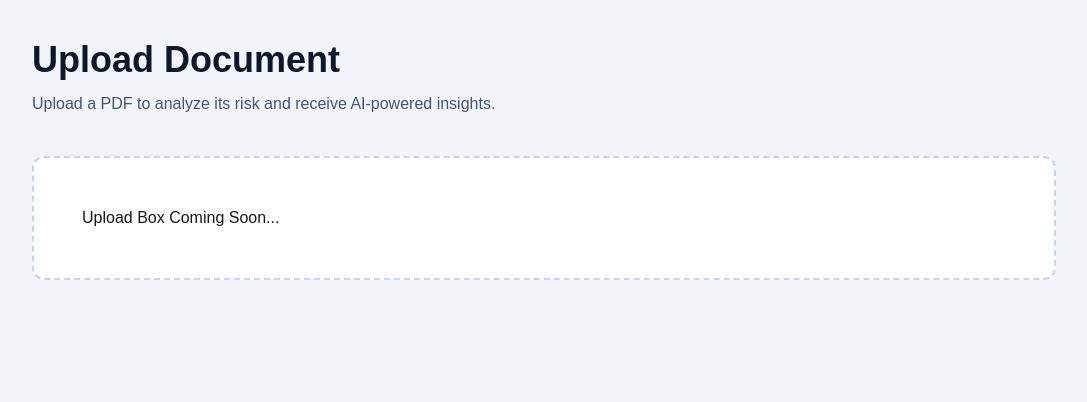
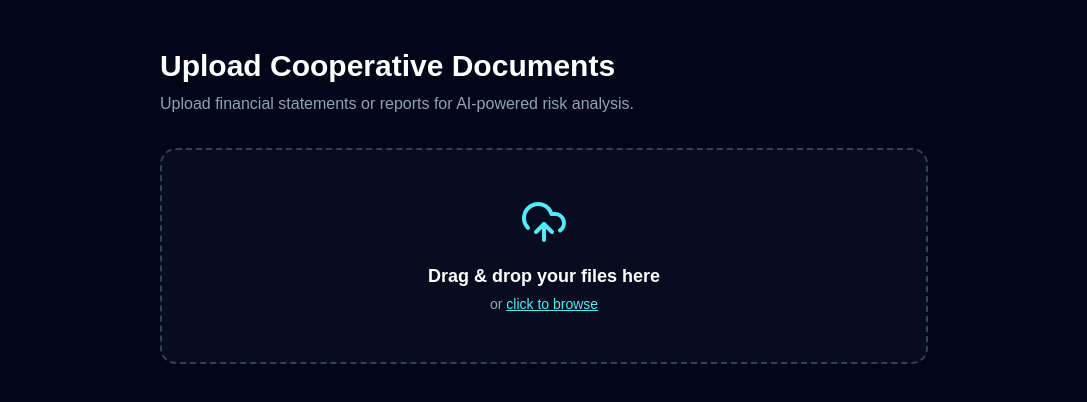
Before and after one commit to DikshaTimilsina/sahakari-nexus, a Next.js app: page /upload in a window 1280 px wide. Shown: the top 402 px of the page, without its empty margins (96-1183 px from the left). Built offline with nearby package versions, Linux system fonts and the light colour scheme.

Commit message:
Build upload page

```diff
--- a/app/upload/page.tsx
+++ b/app/upload/page.tsx
@@ -1,18 +1,60 @@
+"use client";
+
+import { useFileUpload } from "@/hooks/useFileUpload";
+import { UploadBox } from "@/components/upload/UploadBox";
+import { FilePreview } from "@/components/upload/FilePreview";
+import { motion, AnimatePresence } from "framer-motion";
+
 export default function UploadPage() {
+  const {
+    files,
+    isDragging,
+    addFiles,
+    removeFile,
+    handleDragOver,
+    handleDragLeave,
+    handleDrop,
+  } = useFileUpload();
+
   return (
-    <main className="min-h-screen bg-slate-100 p-10">
-      <div className="mx-auto max-w-5xl">
-        <h1 className="text-4xl font-bold text-slate-900">
-          Upload Document
+    <main className="min-h-screen bg-slate-950 px-6 py-12">
+      <div className="mx-auto max-w-3xl">
+        <h1 className="mb-2 text-3xl font-bold text-white">
+          Upload Cooperative Documents
         </h1>
-
-        <p className="mt-3 text-slate-600">
-          Upload a PDF to analyze its risk and receive AI-powered insights.
+        <p className="mb-8 text-slate-400">
+          Upload financial statements or reports for AI-powered risk analysis.
         </p>
 
-        <div className="mt-10 rounded-xl border-2 border-dashed border-slate-300 bg-white p-12">
-          Upload Box Coming Soon...
-        </div>
+        <UploadBox
+          isDragging={isDragging}
+          onDragOver={handleDragOver}
+          onDragLeave={handleDragLeave}
+          onDrop={handleDrop}
+          onFilesSelected={addFiles}
+        />
+
+        {files.length > 0 && (
+          <div className="mt-8 space-y-3">
+            <h2 className="text-sm font-semibold uppercase tracking-wide text-slate-500">
+              Files ({files.length})
+            </h2>
+
+            <AnimatePresence>
+              {files.map((file) => (
+                <motion.div
+                  key={file.id}
+                  initial={{ opacity: 0, y: -10 }}
+                  animate={{ opacity: 1, y: 0 }}
+                  exit={{ opacity: 0, x: 20 }}
+                  transition={{ duration: 0.2 }}
+                >
+                  <FilePreview file={file} onRemove={removeFile} />
+                </motion.div>
+              ))}
+            </AnimatePresence>
+          </div>
+        )}
       </div>
     </main>
   );
```
